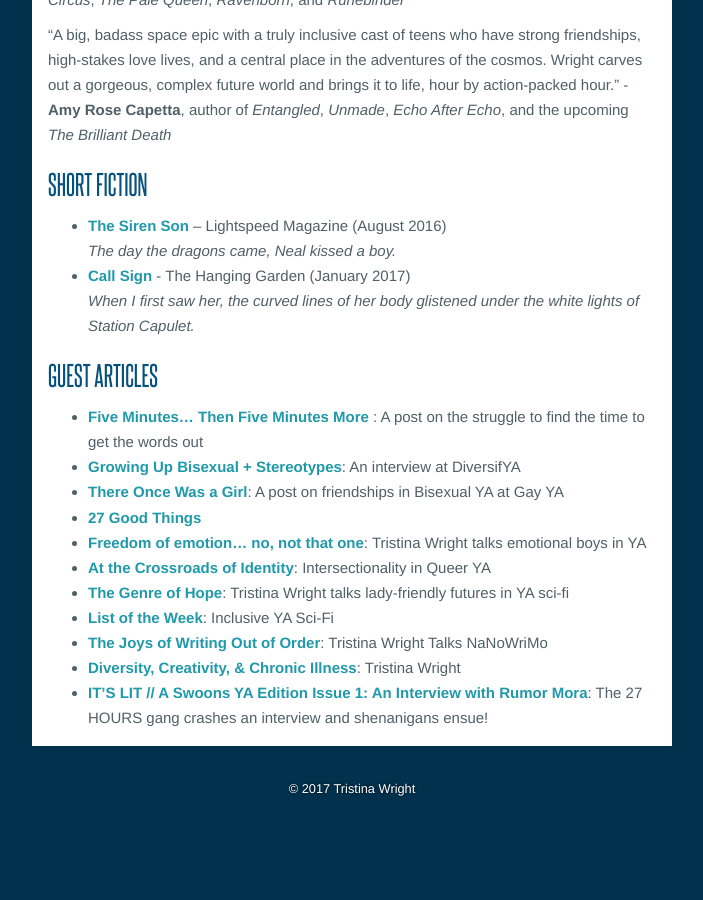
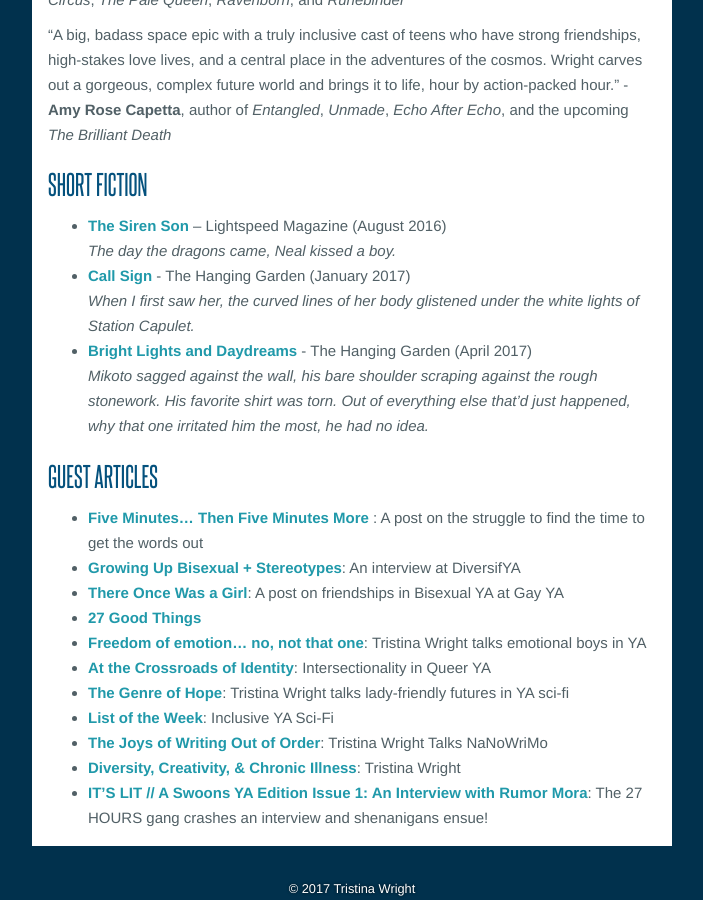
Before and after one commit to TristinaWright/tristinawright.github.io, a Jekyll site: the page built from _posts/static/2015-12-08-writing.md, in a window 1280 px wide and 900 px high, scrolled down 1472 px. Shown: the whole window, without its empty margins (288-991 px from the left). Built offline with Jekyll 4.4.1, drawn with Linux system fonts in a browser that asks for light colours; before the commit the page ends 2271 px from its top, so only the background shows below that.

Commit message:
Updated 2015-12-08-writing.md

```diff
--- a/_posts/static/2015-12-08-writing.md
+++ b/_posts/static/2015-12-08-writing.md
@@ -33,6 +33,8 @@
 _The day the dragons came, Neal kissed a boy._
 - [Call Sign](http://hanginggardenstories.tumblr.com/post/156578343920/call-sign-by-tristina-wright-when-i-first-saw-her) - The Hanging Garden (January 2017)
 _When I first saw her, the curved lines of her body glistened under the white lights of Station Capulet._
+- [Bright Lights and Daydreams](https://hanginggardenstories.tumblr.com/post/159140152295/bright-lights-and-daydreams-by-tristina-wright) - The Hanging Garden (April 2017)
+_Mikoto sagged against the wall, his bare shoulder scraping against the rough stonework. His favorite shirt was torn. Out of everything else that’d just happened, why that one irritated him the most, he had no idea._
 
 
 ### Guest Articles
```
